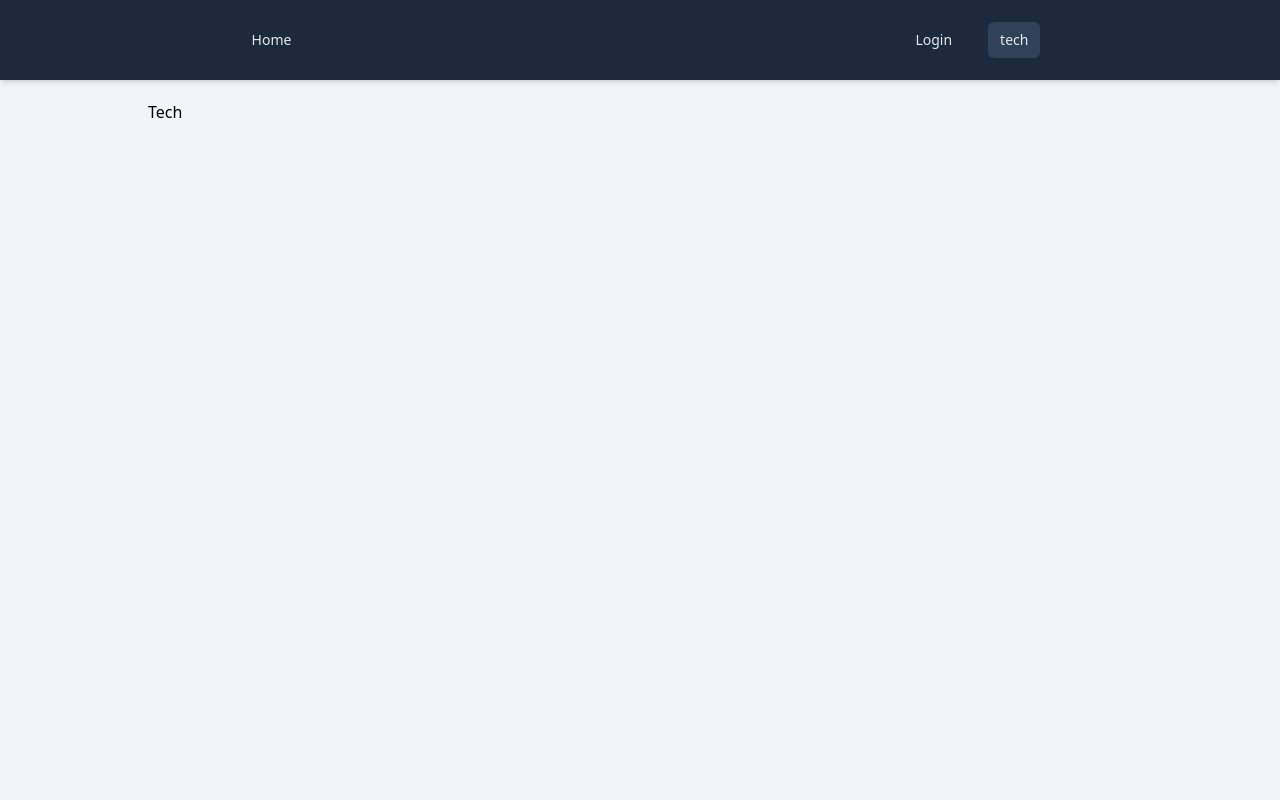
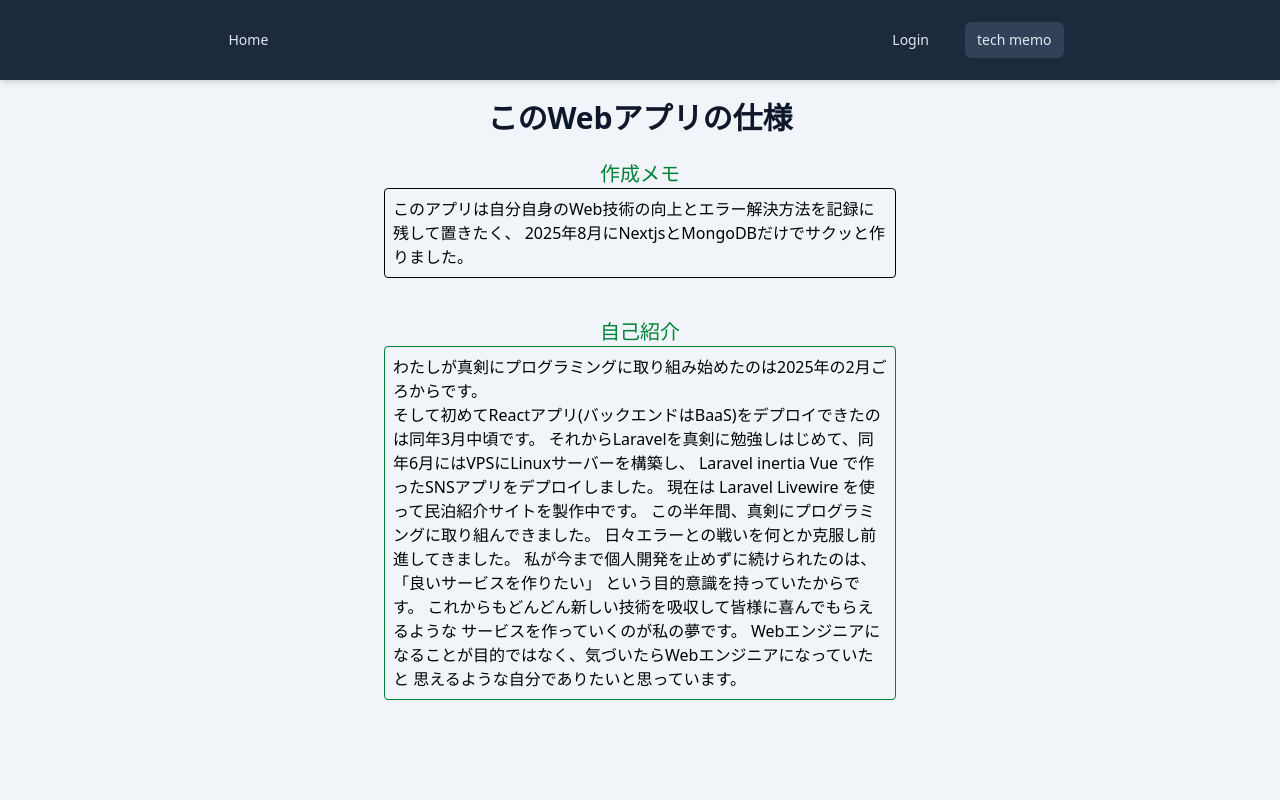
Before and after one commit to kashsan-jp/next-blog-app, a Next.js app: page /tech in a window 1280 px wide. Shown: the top 800 px of the page. Built offline with nearby package versions, Linux system fonts and the light colour scheme; no server answers.

Commit message:
2025.8.15.17:01

```diff
--- a/src/app/page.jsx
+++ b/src/app/page.jsx
@@ -16,7 +16,7 @@ export default async function Home() {
         <h1 className="title"> <span className="text-red-500">K</span>ashsan 技術ブログ</h1>
         <p className="text-green-700 mb-10">
         シニアエンジニアKashsanの<br></br>
-        日々の技術向上を記録しています。
+        開発技術の向上を記録しています。
         </p>
           <Link href="tech">
           <div className="text-red-500 bold">このブログについて</div>
--- a/src/app/tech/page.jsx
+++ b/src/app/tech/page.jsx
@@ -2,6 +2,25 @@ import React from 'react'
 
 export default function Tech() {
   return (
-    <div>Tech</div>
+    <div className='body'>
+      <div className='title'>このWebアプリの仕様</div>
+      <p className='text-center text-green-700 sm:text-sm lg:text-xl'>作成メモ</p>
+      <div className='mb-10 p-2 border border-solid rounded m-auto lg:w-lg sm:w-sm'>
+        このアプリは自分自身のWeb技術の向上とエラー解決方法を記録に残して置きたく、
+        2025年8月にNextjsとMongoDBだけでサクッと作りました。
+      </div>
+      <p className='text-center text-green-700 sm:text-sm lg:text-xl'>自己紹介</p>
+      <div className='p-2 border border-solid rounded m-auto lg:w-lg sm:w-sm border-green-700'>
+        わたしが真剣にプログラミングに取り組み始めたのは2025年の2月ごろからです。 <br></br>
+        そして初めてReactアプリ(バックエンドはBaaS)をデプロイできたのは同年3月中頃です。
+        それからLaravelを真剣に勉強しはじめて、同年6月にはVPSにLinuxサーバーを構築し、 Laravel inertia Vue で作ったSNSアプリをデプロイしました。 現在は Laravel Livewire を使って民泊紹介サイトを製作中です。
+
+        この半年間、真剣にプログラミングに取り組んできました。 日々エラーとの戦いを何とか克服し前進してきました。
+        私が今まで個人開発を止めずに続けられたのは、「良いサービスを作りたい」 という目的意識を持っていたからです。
+        これからもどんどん新しい技術を吸収して皆様に喜んでもらえるような サービスを作っていくのが私の夢です。
+
+        Webエンジニアになることが目的ではなく、気づいたらWebエンジニアになっていたと 思えるような自分でありたいと思っています。
+      </div>
+    </div>
   )
 }
--- a/src/components/Navigation.jsx
+++ b/src/components/Navigation.jsx
@@ -26,7 +26,7 @@ export default async function Navigation() {
                     <div>
                         {/* <NavLink label="Register" href="/register" /> */}
                         <NavLink label="Login" href="/login" />
-                        <NavLink label="tech" href="/tech" />
+                        <NavLink label="tech memo" href="/tech" />
                     </div>
                 )}
     </nav>
```
